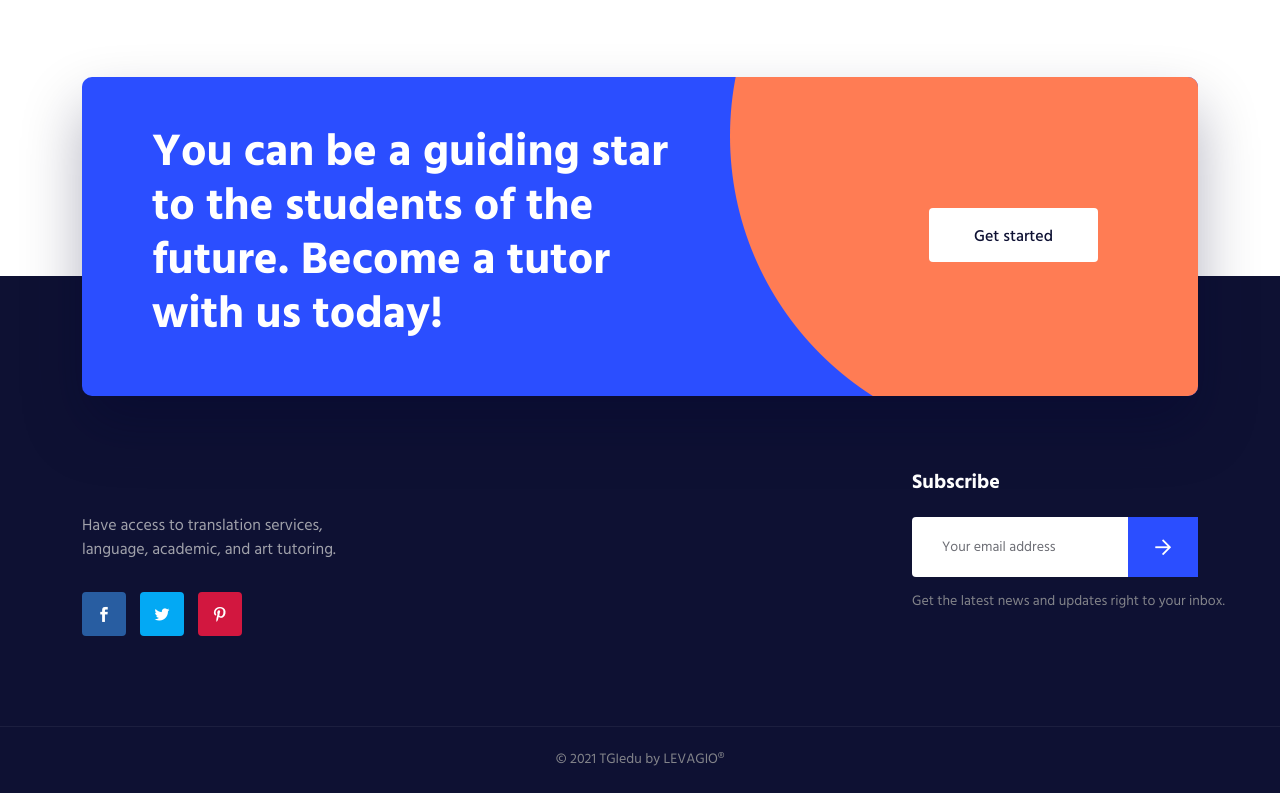
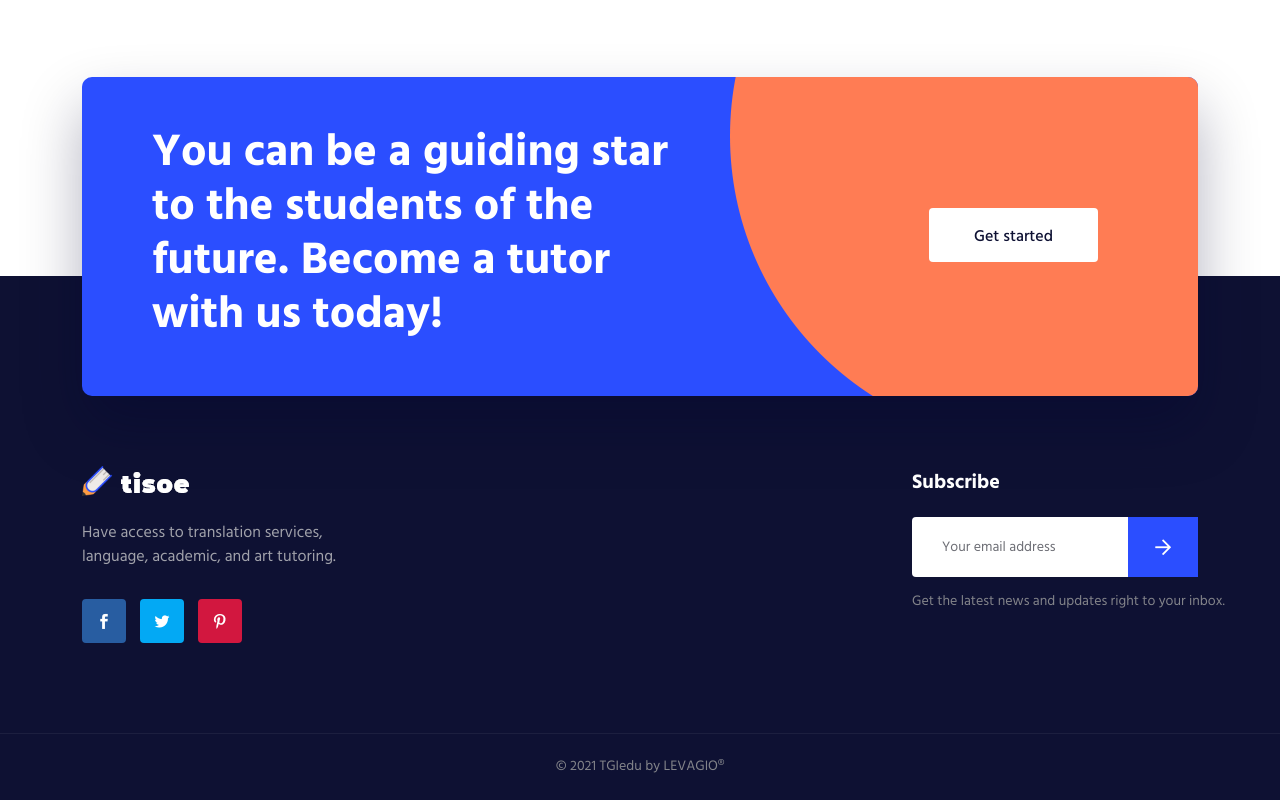
Before and after one commit to alapanbagchi/teducal, a plain HTML site: page courses/custom-artwork-help.html in a window 1280 px wide. Shown: the part 1188-1988 px from the top of the page. Drawn offline with Linux system fonts and the light colour scheme.

Commit message:
more changes

```diff
--- a/courses/custom-artwork-help.html
+++ b/courses/custom-artwork-help.html
@@ -505,7 +505,7 @@
                   <div class="footer__widget-head mb-22">
                     <div class="footer__logo">
                       <a href="index.html">
-                        <img src="assets/img/logo/logo-2.png" alt="" />
+                        <img src="../assets/img/logo/logo-2.png" alt="" />
                       </a>
                     </div>
                   </div>
```
